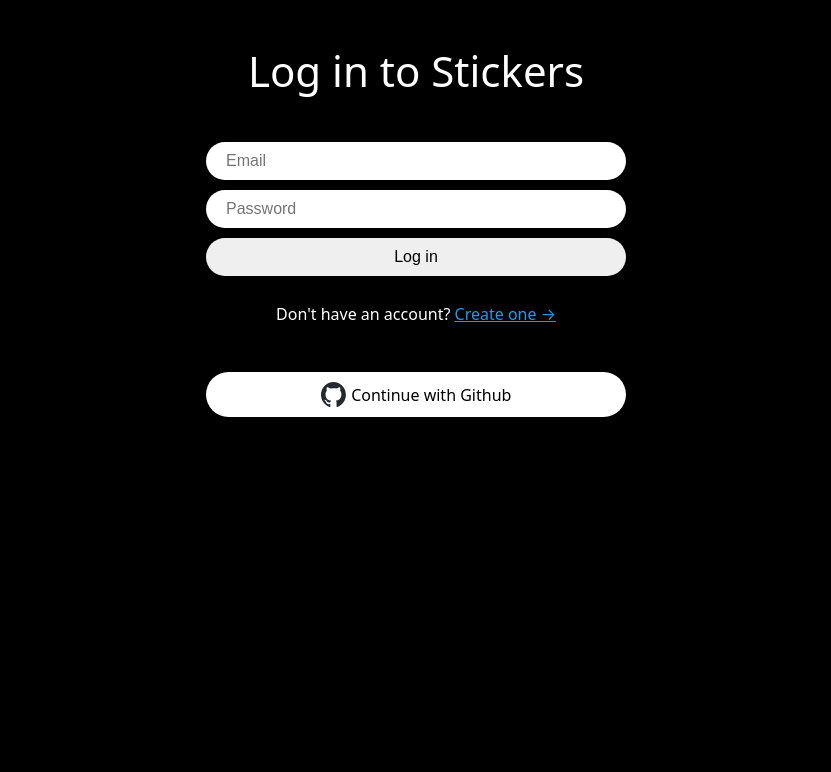
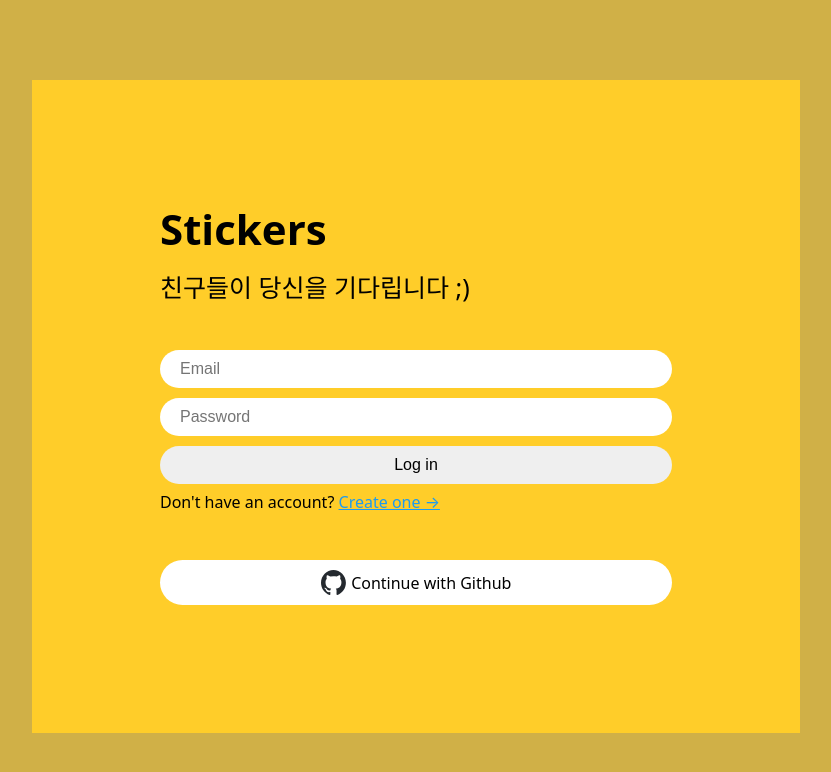
Before and after one commit to sunbang123/nwitter-reloaded, a React (Vite) app: page /login in a window 1280 px wide. Shown: the top 772 px of the page, without its empty margins (224-1055 px from the left). Built offline with nearby package versions, Linux system fonts and the light colour scheme; no server answers; the HTML template or start-up script is replaced by a standard one.

Commit message:
소셜 로그인 기능 구현 & style 구현

```diff
--- a/src/App.tsx
+++ b/src/App.tsx
@@ -14,8 +14,8 @@
     box-sizing: border-box;
   }
   body {
-    background-color: black;
-    color: white;
+    background-color: #D0B047;
+    color: Black;
     font-family: system-ui, -apple-system, BlinkMacSystemFont, 'Segoe UI', Roboto, Oxygen, Ubuntu, Cantarell, 'Open Sans', 'Helvetica Neue', sans-serif;
   }
 `
--- a/src/components/auth-components.ts
+++ b/src/components/auth-components.ts
@@ -6,11 +6,17 @@
     flex-direction: column;
     align-items: center;
     width: 420px;
-    padding: 50px 0px;
+    padding: 10vh 0px;
 `;
 
 export const Title = styled.h1`
+    font-weight: bold;
     font-size: 42px;
+`;
+
+export const SubTitle = styled.h3`
+    margin-top: 1em;
+    font-size: 25px;
 `;
 
 export const Form = styled.form`
@@ -47,3 +53,10 @@
         color: #1d9bf0;
     }
 `;
+
+
+export const Container = styled.div`
+    background-color: #FFCD29;
+    width: 60vw;
+    padding: 10vw;
+`;
--- a/src/routes/create-account.tsx
+++ b/src/routes/create-account.tsx
@@ -10,6 +10,7 @@
     Switcher,
     Title,
     Wrapper,
+    Container,
 } from "../components/auth-components";
 import GithubButton from "../components/github-btn";
 
@@ -61,7 +62,8 @@
 
     return (
         <Wrapper>
-            <Title>Join Stickers</Title>
+            <Container>
+                <Title>회원가입</Title>
                 <Form onSubmit={onSubmit}>
                     <Input
                         onChange={onChange}
@@ -97,6 +99,7 @@
                     Already have an account? <Link to="/login">Log in &rarr;</Link>
                 </Switcher>
                 <GithubButton />
+            </Container>
         </Wrapper>
     );
 }
--- a/src/routes/login.tsx
+++ b/src/routes/login.tsx
@@ -4,9 +4,11 @@
 import { signInWithEmailAndPassword } from "firebase/auth";
 import { FirebaseError } from "firebase/app";
 import {
+    Container,
     Error,
     Form,
     Input,
+    SubTitle,
     Switcher,
     Title,
     Wrapper,
@@ -48,7 +50,9 @@
 
     return (
         <Wrapper>
-            <Title>Log in to Stickers</Title>
+            <Container>
+                <Title>Stickers</Title>
+                <SubTitle>친구들이 당신을 기다립니다 ;)</SubTitle>
                 <Form onSubmit={onSubmit}>
                     <Input
                         onChange={onChange}
@@ -74,6 +78,7 @@
                     <Link to="/create-account">Create one &rarr;</Link>
                 </Switcher>
                 <GithubButton/>
+            </Container>
         </Wrapper>
     );
 }
```
Lines whose indentation alone changed are shown as unchanged.
